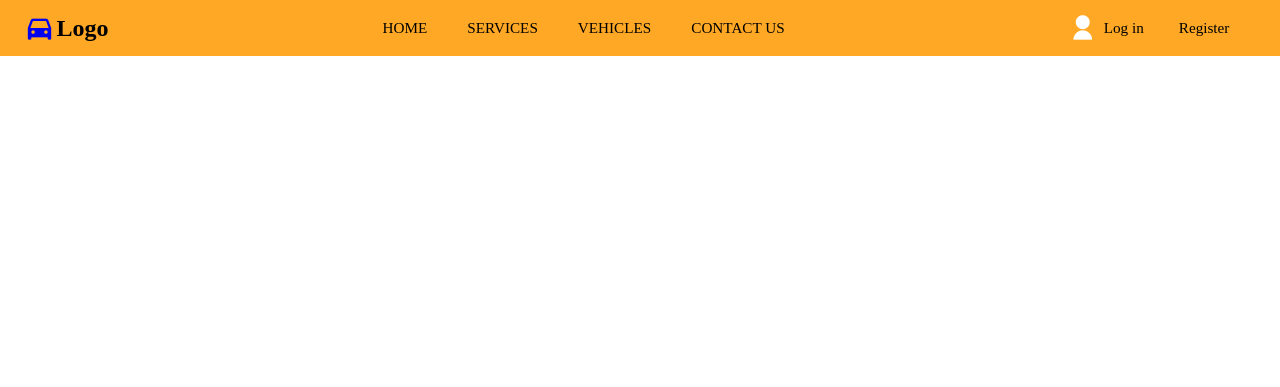
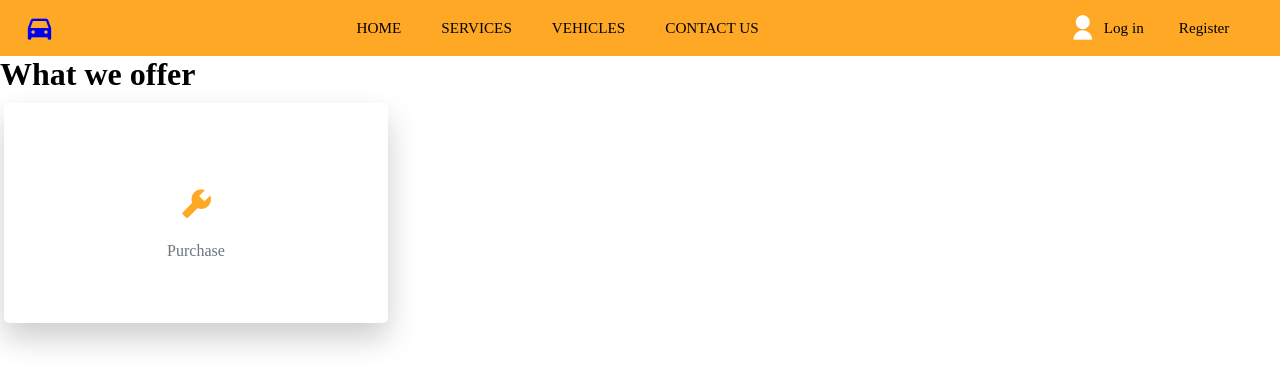
Before and after one commit to ReinerYaeger/djangoProject, a Django app: page /vehicle/ in a window 1280 px wide. Shown: the top 387 px of the page. Run offline with Django 4.2, Linux system fonts and the light colour scheme.

Commit message:
added info to vehicles

```diff
--- a/drauto/static/css/login.css
+++ b/drauto/static/css/login.css
@@ -4,6 +4,9 @@ body {
     min-height: 100vh;
     background: var(--main-color);
     color: var(--text-color);
+}
+h1 {
+    text-align: center;
 }
 
 .login-box {
--- a/templates/drauto/main.html
+++ b/templates/drauto/main.html
@@ -4,5 +4,6 @@
         <meta name="viewport" content="width=device-width, initial-scale=1">
         <link href="https://cdn.jsdelivr.net/npm/remixicon@2.5.0/fonts/remixicon.css" rel="stylesheet">
         <link rel="stylesheet" href="https://unpkg.com/boxicons@latest/css/boxicons.min.css">
+        <link rel="stylesheet" href="{% static 'css/index.css' %}">
         <!-- insert font link tag-->
 </head>
--- a/templates/drauto/navbar.html
+++ b/templates/drauto/navbar.html
@@ -8,7 +8,7 @@
 
 
 
-            <a href="#" class="logo"><i class="ri-car-fill"></i><span>Logo</span></a>
+            <a href="{% url 'index' %}" class="logo"><i class="ri-car-fill"></i><span></span></a>
 
             <ul class="navbar">
                 <li><a href={% url 'index' %} class="active">HOME</a></li>
--- a/templates/drauto/vehicle.html
+++ b/templates/drauto/vehicle.html
@@ -7,5 +7,17 @@
 <body>
 {%  include 'drauto/navbar.html' %}
 
+    <h1 > What we offer </h1>
+
+
+        <div class="card">
+            <i class="bx bxs-wrench bx-md"></i>
+{#            <h3>{% title %}</h3>#}
+{#            <p>{% description %}</p>#}
+
+            <p> Purchase</p>
+        </div>
+
+
 </body>
 </html>
```
